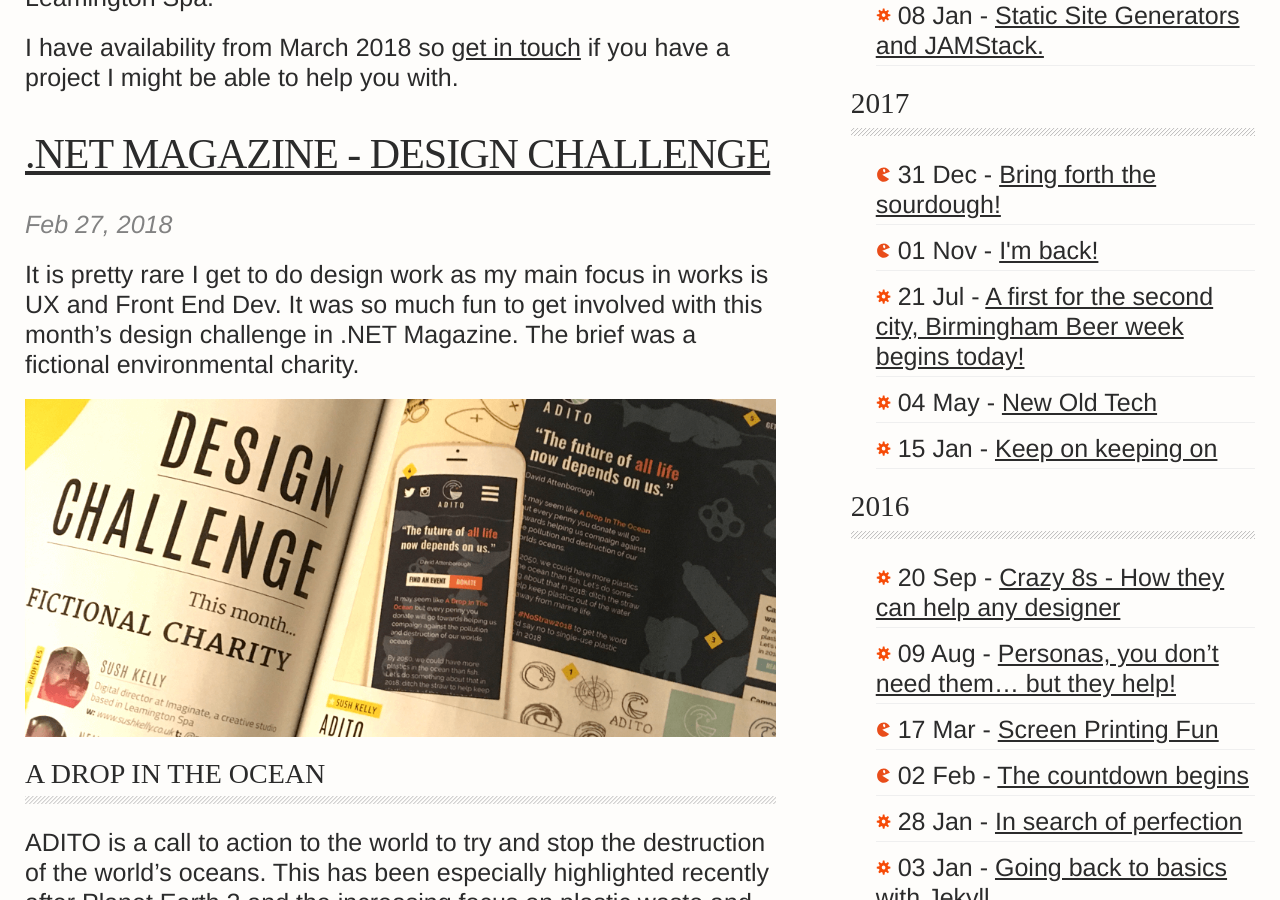
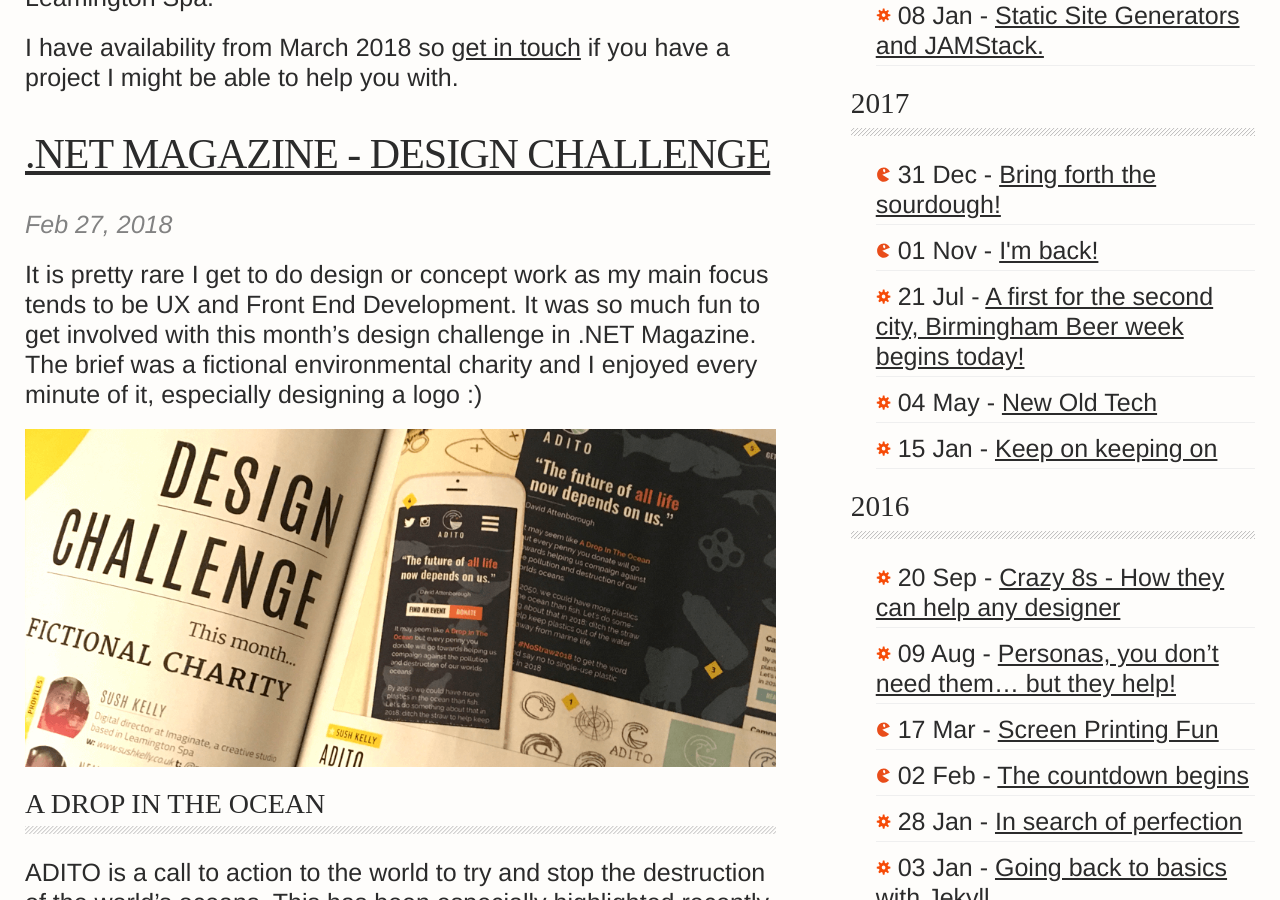
Before and after one commit to maxray/maxray.github.io, a Jekyll site: the page built from index.html, in a window 1280 px wide and 900 px high, scrolled down 440 px. Built offline with Jekyll 4.4.1, drawn with Linux system fonts in a browser that asks for light colours.

Commit message:
Updated Dot Net Magazine Design Challenge

```diff
--- a/_posts/2018-02-27-dot-net-magazine-design-challenge.markdown
+++ b/_posts/2018-02-27-dot-net-magazine-design-challenge.markdown
@@ -5,7 +5,7 @@
 - Work
 ---
 
-It is pretty rare I get to do design work as my main focus in works is UX and Front End Dev. It was so much fun to get involved with this month's design challenge in .NET Magazine. The brief was a fictional environmental charity.
+It is pretty rare I get to do design or concept work as my main focus tends to be UX and Front End Development. It was so much fun to get involved with this month's design challenge in .NET Magazine. The brief was a fictional environmental charity and I enjoyed every minute of it, especially designing a logo :)
 
 ![design_challenge.png](/uploads/design_challenge.png)
 
```
